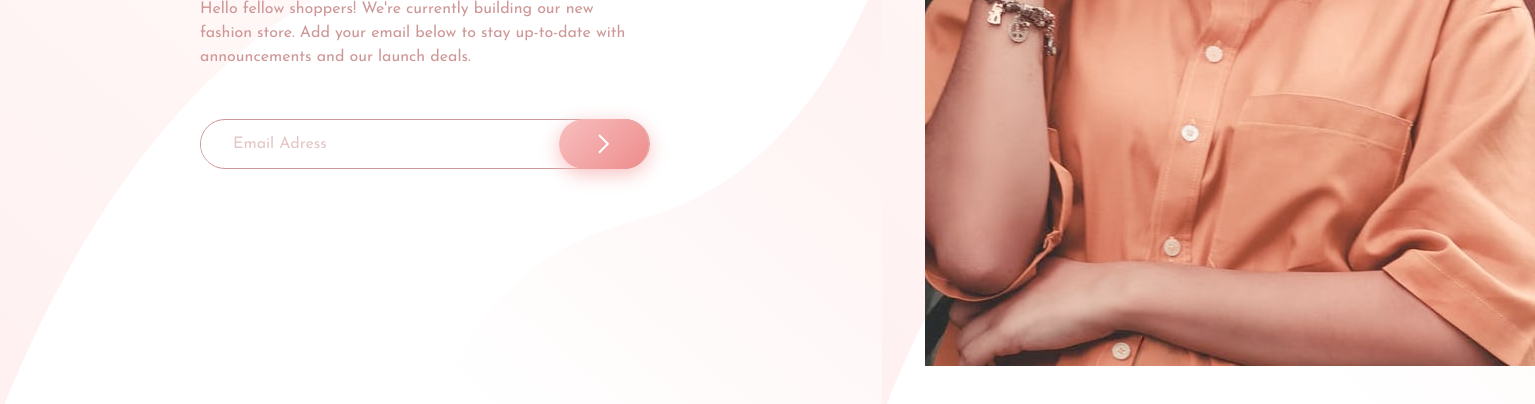
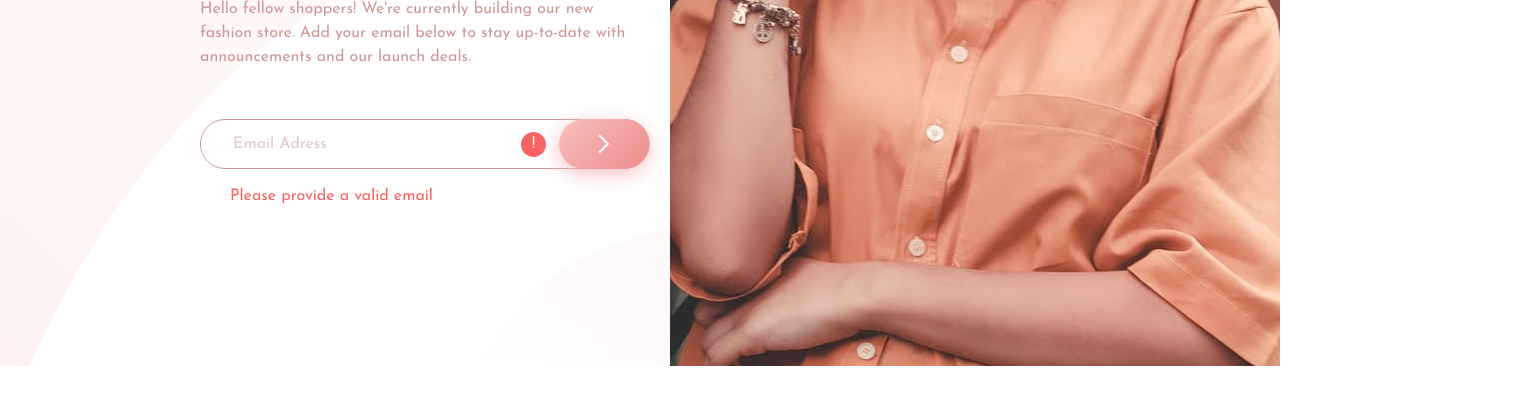
Before and after one commit to Shensson/base-apparel-coming-soon-page, a website built with Vite: page index.html in a window 1280 px wide. Both pictures are taken after a click on the button 604 px from the left and 578 px from the top of the page. Shown: the part 434-838 px from the top of the page, 1535 px wide, since content can reach past the window. After the commit the page ends 800 px from the top, so only its background shows below. Built offline with nearby package versions, Linux system fonts and the light colour scheme.

Commit message:
desktop design finished

```diff
--- a/index.html
+++ b/index.html
@@ -11,7 +11,7 @@
   <title>Base Apparel</title>
 <body>
   <main>
-    <div style="grid-column: 1;" class="grid-column-1">
+    <div class="intro" style="grid-column: 1;" class="grid-column-1">
       <img class="logo" src="images/logo.svg" alt="">
       <div class="text">
         <h1 class="pink-text">
@@ -24,10 +24,15 @@
           Add your email below to stay up-to-date with announcements and our launch deals.</p>
           <div class="email">
             <input type="email" name="email" id="email" placeholder="Email Adress">
-            <button>
+            <div id="error" class="error-mark">
+              !
+            </div>
+            <button onclick="document.getElementById('error').style.display = 'flex'
+                             document.getElementById('provide').style.display ='block'">
               <img src="images/icon-arrow.svg" alt="">
             </button>
           </div>
+          <p class="non-valid" id="provide">Please provide a valid email</p>
       </div>
     </div>
   </main>
--- a/style.css
+++ b/style.css
@@ -77,20 +77,27 @@ select {
   }
 }
 body{
-    max-width: 1440px;
+  width: fit-content;
     background-image: url(images/bg-pattern-desktop.svg);
-    background-size: contain;
+    background-size:900px;
     display: flex;
 }
 main{
     display: grid;
-    margin-left: 200px;
     margin-top: 50px;
     padding-right: 225px;
-    height: 100vh;
+    height: 100%;
+    width: 100%;
+}
+.intro{
+  margin-left: 200px;
+  z-index: 2;
 }
 .woman{
-    height: fit-content;
+  position: absolute;
+  right: 0;
+  height: min-content;
+  z-index: 1;
 }
 .logo{
     padding-bottom: 150px;
@@ -143,6 +150,7 @@ p{
   color: hsla(0, 36%, 70%, 0.544);
 }
 .email button{
+  cursor: pointer;
   position: relative;
   display: flex;
   align-items: center;
@@ -157,3 +165,22 @@ p{
 .email button:hover{
   background:linear-gradient(135deg, hsl(0, 100%, 94%), hsl(0, 60%, 78%));
 }
+.error-mark{
+  display: none;
+  align-items: center;
+  justify-content: center;
+  position: absolute;
+  margin-left: 320px;
+  color: white;
+  background-color:hsl(0, 93%, 68%);
+  width: 25px;
+  height: 25px !important;
+  border-radius: 50%;
+}
+.non-valid{
+  color: hsl(0, 93%, 68%);
+  display: none;
+  margin-top: -5px;
+  margin-left: 30px;
+
+}
```
